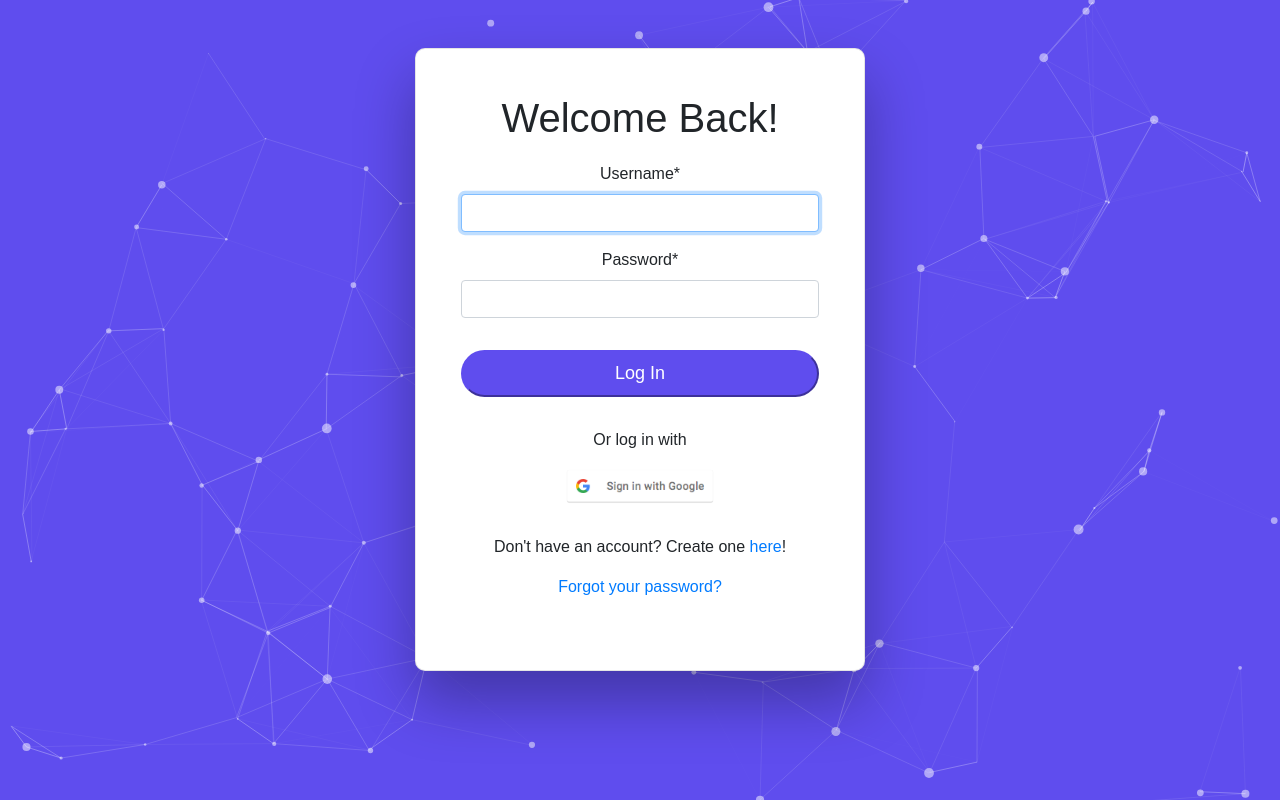
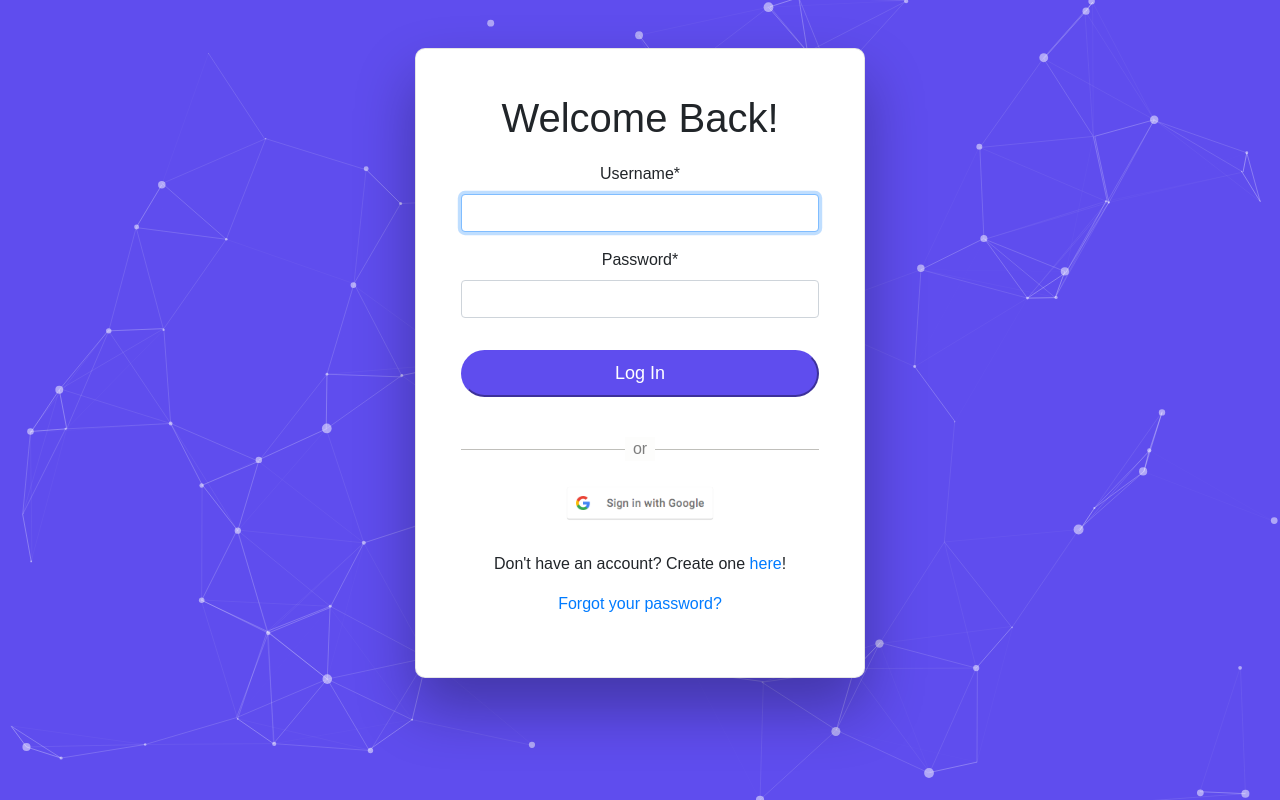
Before and after one commit to RTiwary/FeedBee, a Django app: page /login/ in a window 1280 px wide. Run offline with Django 3.2, Linux system fonts and the light colour scheme; some libraries are stand-ins or nearby versions; some web fonts are replaced.

Commit message:
Styled the 'or' in the login page with hr

```diff
--- a/apps/users/templates/users/login.html
+++ b/apps/users/templates/users/login.html
@@ -50,7 +50,7 @@
             box-shadow: 0 30px 60px 0 rgba(0,0,0,0.3);
             text-align: center;
             max-width: 450px;
-            padding: 25px 45px 55px;
+            padding: 25px 45px 45px;
             margin: 0 auto;
             background-color: #fff;
             border: 1px solid rgba(0,0,0,0.1);
@@ -59,6 +59,38 @@
 
         #google_signin_button:hover {
             content: url("../../static/users/images/btn_google_signin_light_pressed_web.png");
+        }
+
+        /* from Scott Zirkel's HR with centered text */
+        .hr-text {
+            line-height: 1em;
+            position: relative;
+            outline: 0;
+            border: 0;
+            color: black;
+            text-align: center;
+            height: 1.5em;
+            opacity: .5;
+        }
+
+        .hr-text:before {
+            content: '';
+            background: #818078;
+            position: absolute;
+            left: 0;
+            top: 50%;
+            width: 100%;
+            height: 1px;
+        }
+
+        .hr-text:after {
+            content: attr(data-content);
+            position: relative;
+            display: inline-block;
+            color: black;
+            padding: 0 .5em;
+            line-height: 1.5em;
+            background-color: #fcfcfa;
         }
     </style>
 
@@ -94,7 +126,9 @@
                 <button type="submit" class="btn-block btn-blue btn-login mt-3" style="font-family: 'ABeeZee', sans-serif;">
                     Log In
                 </button>
-                <p style="padding-top: 15px; margin-top: 1em;">Or log in with</p>
+                <div style="margin-top: 2.5em; margin-bottom: 1.5em;">
+                    <hr class="hr-text" data-content="or">
+                </div>
                 <a href="{% provider_login_url 'google' %}">
                     <img src="{% static 'users/images/btn_google_signin_light_normal_web.png' %}" alt="Google Sign In" id="google_signin_button" width="150px">
                 </a>
```
